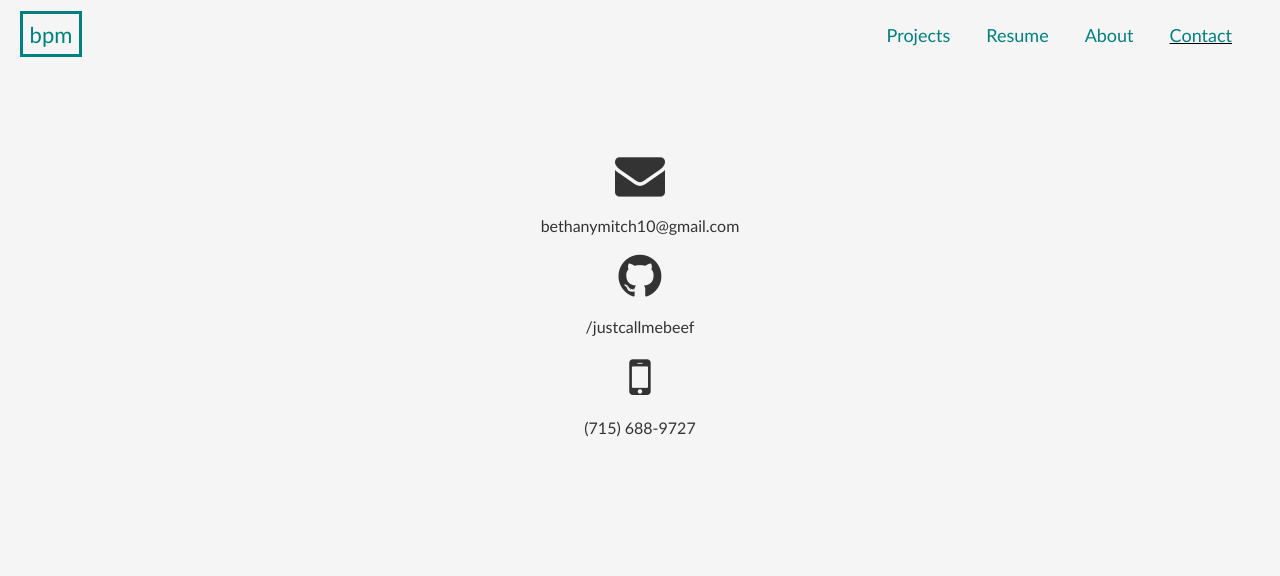
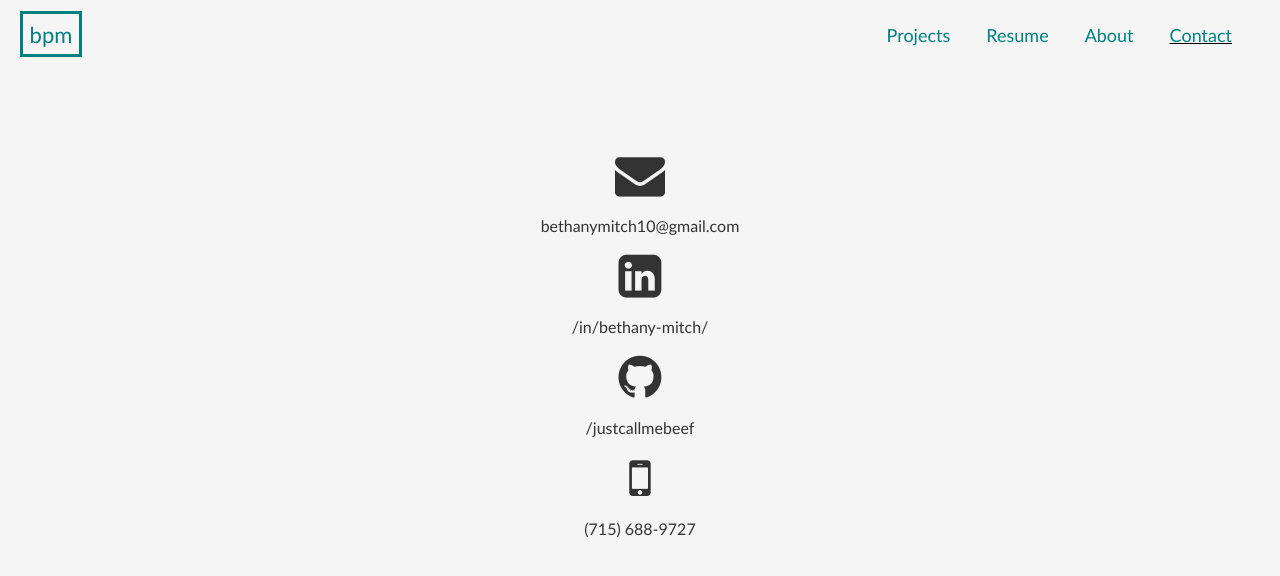
Before and after one commit to justcallmebeef/portfolio, a React (Create React App) app: page /contact in a window 1280 px wide. Shown: the top 576 px of the page. Built offline with nearby package versions, Linux system fonts and the light colour scheme.

Commit message:
added linkedin to contact page

```diff
--- a/src/components/Contact.js
+++ b/src/components/Contact.js
@@ -19,6 +19,7 @@ const Contact = (props) => {
             </nav>
             <div className="contactDiv">
             <i id="bigIcon" className="fa fa-envelope"></i><p>bethanymitch10@gmail.com</p>
+            <a href="https://www.linkedin.com/in/bethany-mitch/" rel="noopener noreferrer" target="_blank"><i id="bigIcon" className="fa fa-linkedin-square"></i></a><a href="https://www.linkedin.com/in/bethany-mitch/" rel="noopener noreferrer" target="_blank"><p>/in/bethany-mitch/</p></a>
             <a href="https://github.com/justcallmebeef" rel="noopener noreferrer" target="_blank"><i id="bigIcon" className="fa fa-github"></i></a><a href="https://github.com/justcallmebeef" rel="noopener noreferrer" target="_blank"><p>/justcallmebeef</p></a>
             <i id="bigIcon" className="fa fa-mobile"></i><p>(715) 688-9727</p>
             </div>
```
